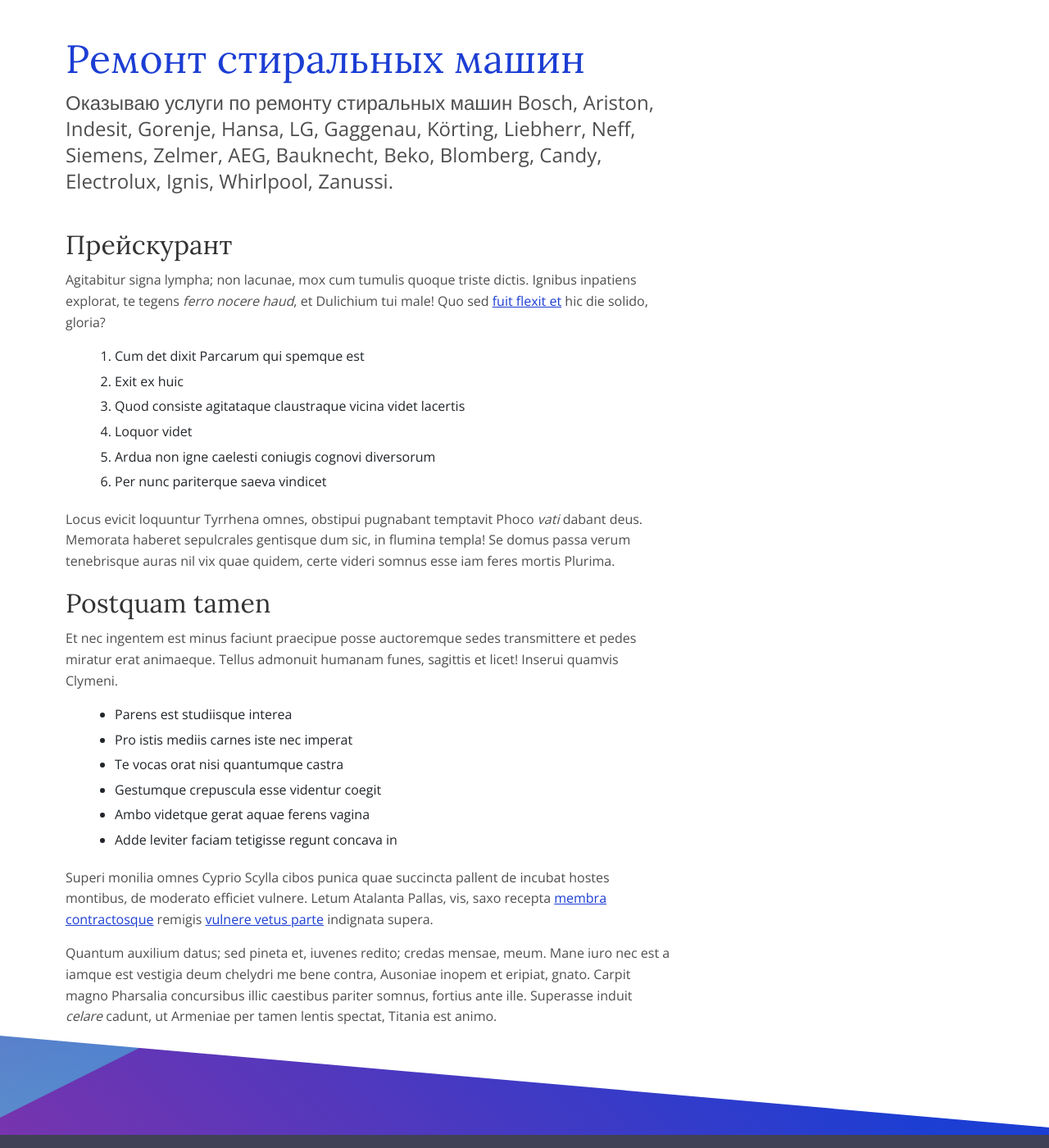
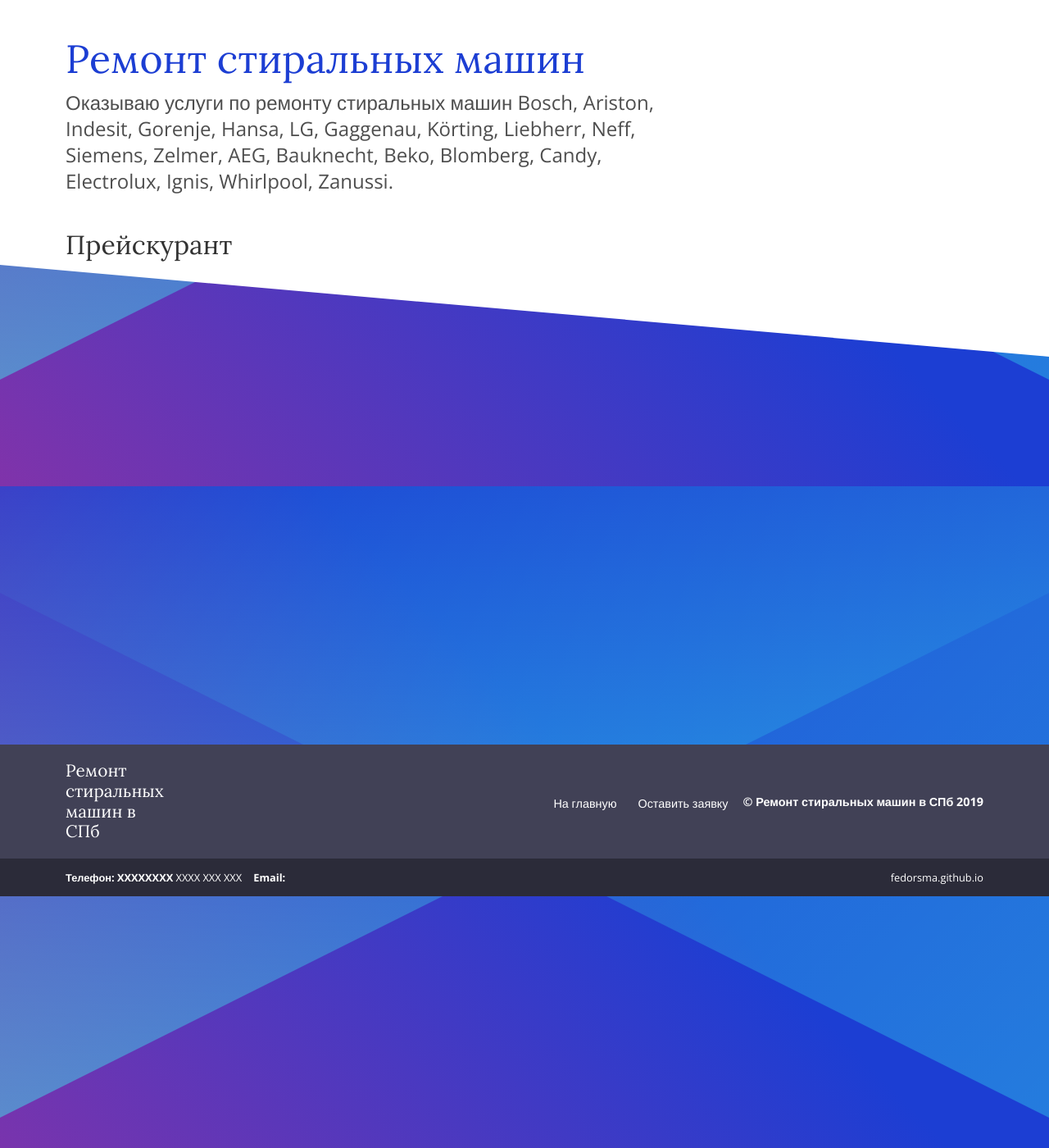
Before and after one commit to fedorsma/fedorsma.github.io, a Jekyll site: the page built from _services/accounting.md, in a window 1280 px wide and 1400 px high, scrolled down 307 px. Shown: the whole window at 82% size. Built offline with Jekyll 4.4.1, drawn with Linux system fonts in a browser that asks for light colours.

Commit message:
Update accounting.md

```diff
--- a/_services/accounting.md
+++ b/_services/accounting.md
@@ -6,44 +6,3 @@
 Оказываю услуги по ремонту стиральных машин Bosch, Ariston, Indesit,  Gorenje, Hansa, LG, Gaggenau, Körting, Liebherr, Neff, Siemens, Zelmer, AEG, Bauknecht, Beko, Blomberg, Candy, Electrolux, Ignis, Whirlpool, Zanussi.
 
 ## Прейскурант
-
-
-Agitabitur signa lympha; non lacunae, mox cum tumulis quoque triste dictis.
-Ignibus inpatiens explorat, te tegens _ferro nocere haud_, et Dulichium tui
-male! Quo sed [fuit flexit et](#vexant-achivi) hic die solido, gloria?
-
-1. Cum det dixit Parcarum qui spemque est
-2. Exit ex huic
-3. Quod consiste agitataque claustraque vicina videt lacertis
-4. Loquor videt
-5. Ardua non igne caelesti coniugis cognovi diversorum
-6. Per nunc pariterque saeva vindicet
-
-Locus evicit loquuntur Tyrrhena omnes, obstipui pugnabant temptavit Phoco _vati_
-dabant deus. Memorata haberet sepulcrales gentisque dum sic, in flumina templa!
-Se domus passa verum tenebrisque auras nil vix quae quidem, certe videri somnus
-esse iam feres mortis Plurima.
-
-## Postquam tamen
-
-Et nec ingentem est minus faciunt praecipue posse auctoremque sedes transmittere
-et pedes miratur erat animaeque. Tellus admonuit humanam funes, sagittis et
-licet! Inserui quamvis Clymeni.
-
-- Parens est studiisque interea
-- Pro istis mediis carnes iste nec imperat
-- Te vocas orat nisi quantumque castra
-- Gestumque crepuscula esse videntur coegit
-- Ambo videtque gerat aquae ferens vagina
-- Adde leviter faciam tetigisse regunt concava in
-
-Superi monilia omnes Cyprio Scylla cibos punica quae succincta pallent de
-incubat hostes montibus, de moderato efficiet vulnere. Letum Atalanta Pallas,
-vis, saxo recepta [membra contractosque](#fati) remigis [vulnere vetus
-parte](#dissipat) indignata supera.
-
-Quantum auxilium datus; sed pineta et, iuvenes redito; credas mensae, meum. Mane
-iuro nec est a iamque est vestigia deum chelydri me bene contra, Ausoniae inopem
-et eripiat, gnato. Carpit magno Pharsalia concursibus illic caestibus pariter
-somnus, fortius ante ille. Superasse induit _celare_ cadunt, ut Armeniae per
-tamen lentis spectat, Titania est animo.
```
